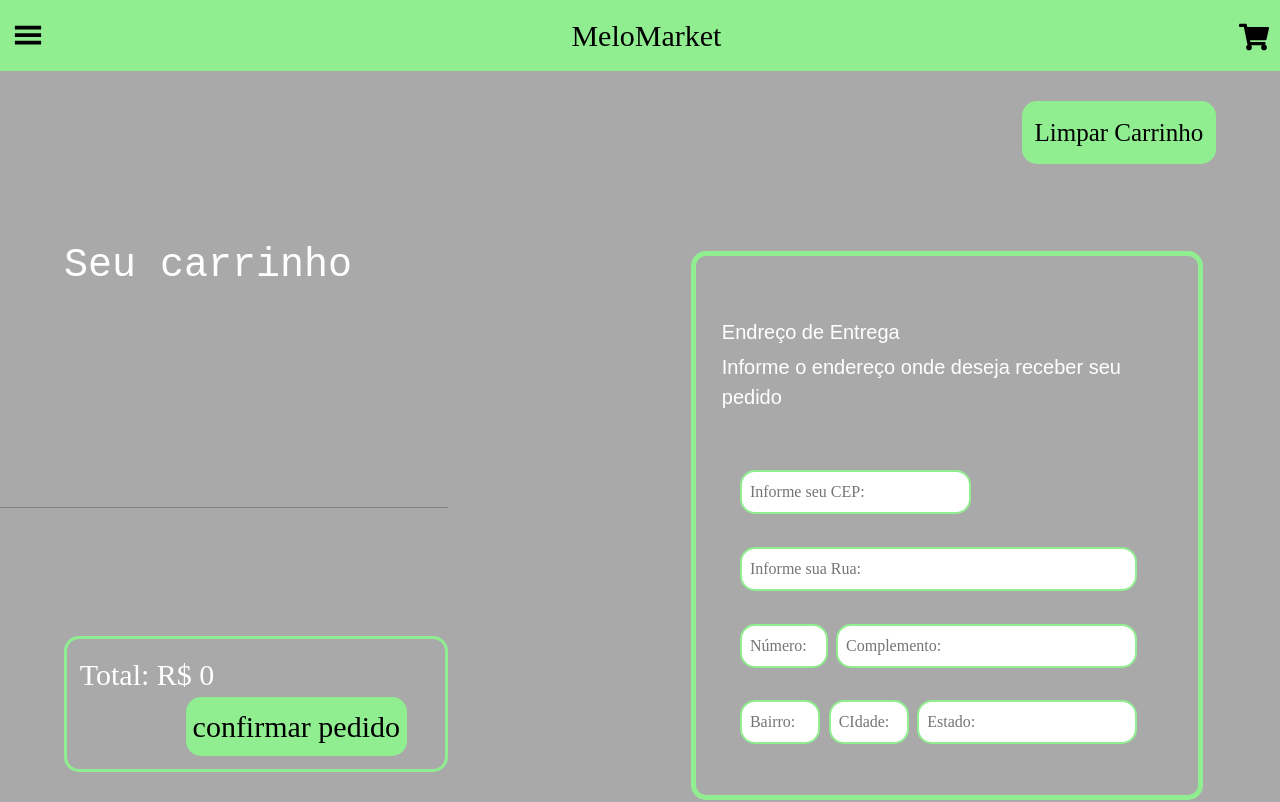
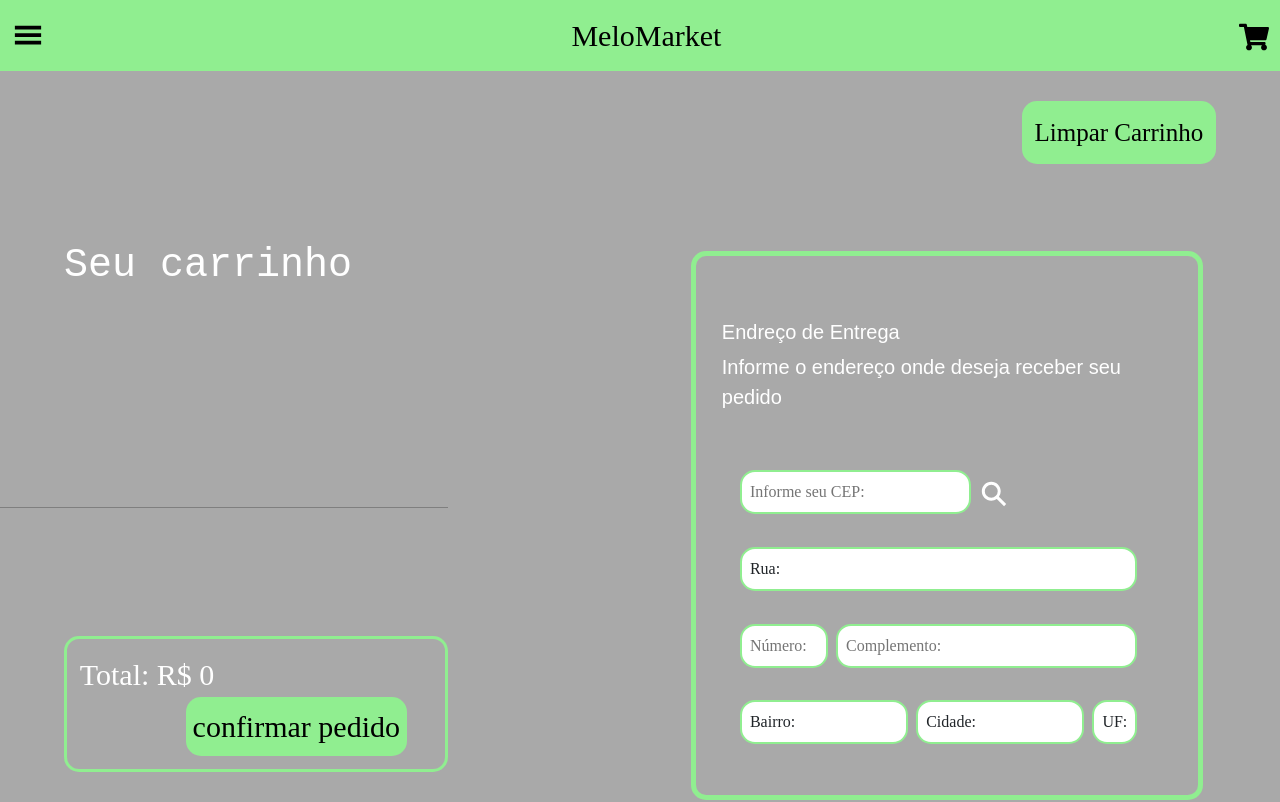
Before and after one commit to Lmelo0511/MeloMarket, a React (Create React App) app: page /carrinho in a window 1280 px wide. Shown: the top 802 px of the page. Built offline with nearby package versions, Linux system fonts and the light colour scheme.

Commit message:
Atualizado Carrinho e index5.css e insercao de Formulario carrinho

```diff
--- a/package.json
+++ b/package.json
@@ -6,6 +6,7 @@
     "@testing-library/jest-dom": "^5.17.0",
     "@testing-library/react": "^13.4.0",
     "@testing-library/user-event": "^13.5.0",
+    "axios": "^1.6.5",
     "bootstrap": "^5.3.2",
     "create-react-app": "^5.0.1",
     "google-map-react": "^2.2.1",
--- a/src/componenteCarrinho/FormularioCarrinho.js
+++ b/src/componenteCarrinho/FormularioCarrinho.js
@@ -1,6 +1,27 @@
-import React from "react";
+import React, { useState } from "react";
+import API from "../servicos/api";
+import { IoSearchSharp } from "react-icons/io5";
 
 export const FormularioCarrinho = () => {
+
+    const [input, setInput] = useState();
+    const [cep, setCep] = useState({});
+
+    async function enviarDados(){
+        if(input === ''){
+            alert("Por favor insira um CEP!");
+            return;
+        }
+
+        try{
+            const resposta = await API.get(`${input}/json`);
+            setCep(resposta.data)
+        } catch{
+            alert("Erro ao bucar o CEP! insira um CEP válido")
+            setInput("");
+        }
+    }
+
     return(
         <div>
             <div className="formCarrinhoPrincipal">
@@ -8,16 +29,19 @@ export const FormularioCarrinho = () => {
                 <p className="descricaoFormCarrinho">Informe o endereço onde deseja receber seu pedido</p>
                 <br></br>
                 <div className="formCarrinho">
-                    <input className="CEP" placeholder="Informe seu CEP:"></input>
-                    <input className="rua" placeholder="Informe sua Rua:"></input>
+                    <div className="inputEBotao">
+                        <input className="CEP" placeholder="Informe seu CEP:" value={input} onChange={(e) => setInput(e.target.value)}></input>
+                        <button className="botaoPesquisa" onClick={enviarDados}><IoSearchSharp size={30} color="white"/></button>
+                    </div>
+                    <span className="rua" placeholder="Informe sua Rua:">Rua: {cep.logradouro}</span>
                     <div className="numeroEComplemento">
                         <input className="numero" placeholder="Número:"></input>
                         <input className="complemento" placeholder="Complemento:"></input>
                     </div>
                     <div className="bairroCidadeEEstado">
-                        <input className="bairro" placeholder="Bairro:"></input>
-                        <input className="cidade" placeholder="CIdade:"></input>
-                        <input className="estado" placeholder="Estado:"></input>
+                        <span className="bairro" placeholder="Bairro:">Bairro: {cep.bairro}</span>
+                        <span className="cidade" placeholder="Cidade:">Cidade: {cep.localidade}</span>
+                        <span className="estado" placeholder="Estado:">UF: {cep.uf}</span>
                     </div>
                 </div>
             </div>
--- a/src/estilizacaoTelas/index5.css
+++ b/src/estilizacaoTelas/index5.css
@@ -117,6 +117,12 @@
     width: 90%;
 }
 
+.botaoPesquisa{
+    background-color: transparent;
+    color: white;
+    border: none;
+}
+
 .numeroEComplemento,
 .bairroCidadeEEstado{
     display: flex;
@@ -152,6 +158,18 @@
     position: static;
 }
 
+.rua,
+.bairro,
+.cidade,
+.estado{
+    margin-bottom: 8%;
+    border: 2px solid lightgreen;
+    border-radius: 15px;
+    padding: 2%;
+    margin-right: 2%;
+    background-color: white;
+}
+
 .formPagamento button{
     margin: 4% 4% 8%;
     margin-right: 2%;
--- /dev/null
+++ b/src/servicos/api.js
@@ -0,0 +1,9 @@
+import axios from "axios";
+
+// 13295230/json/
+
+const API = axios.create({
+    baseURL: "http://viacep.com.br/ws/"
+})
+
+export default API
```
Also changed, not shown: src/componenteCarrinho/Carrinho.js (line endings or trailing spaces), 1 other file (tests, documents, lock files or other folders).
